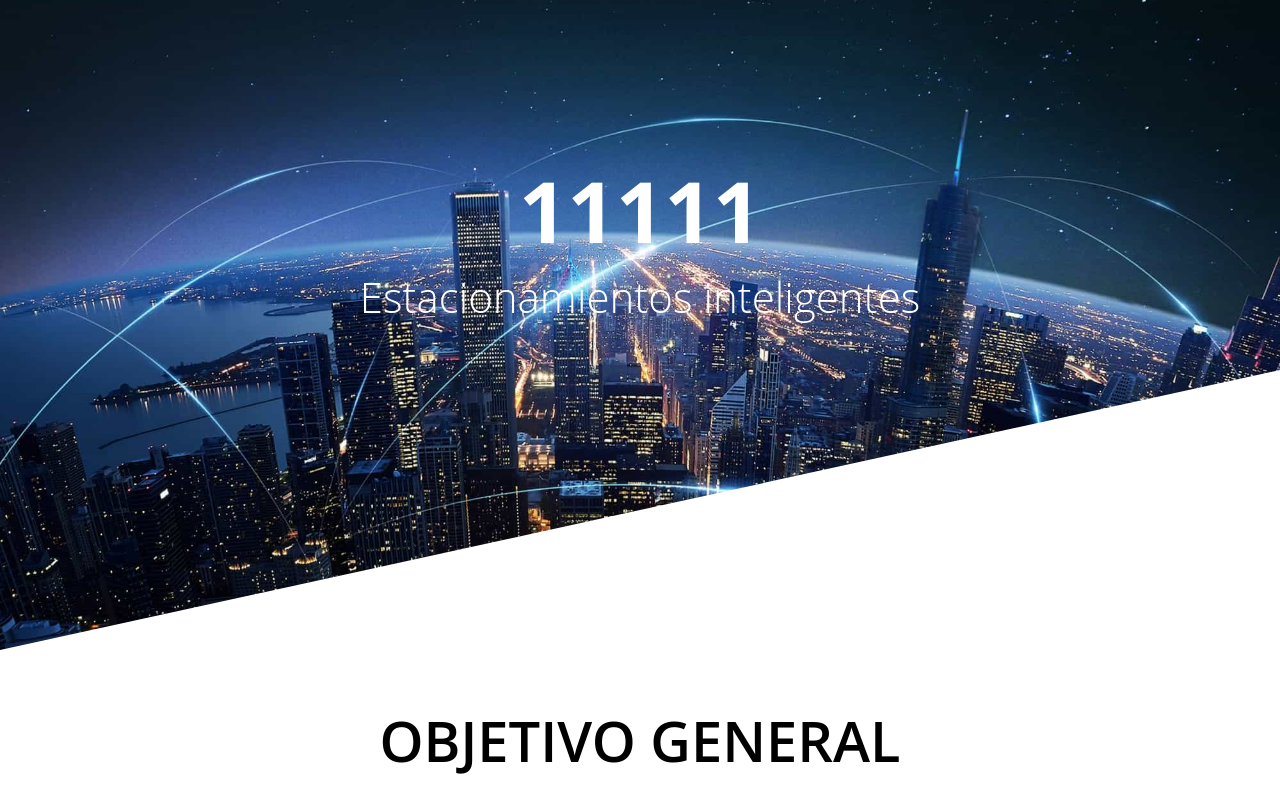
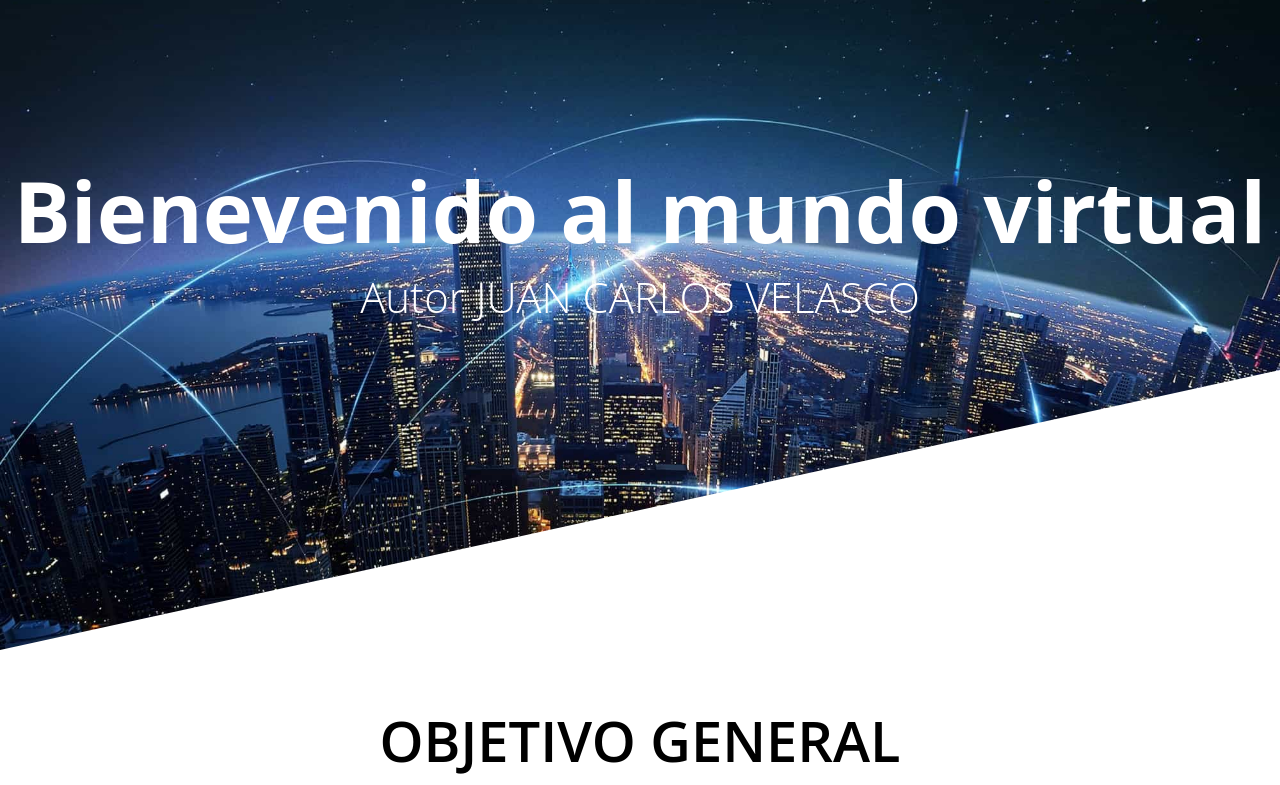
Before and after one commit to Juan336-ecu/lobo, a plain HTML site: page index.html in a window 1280 px wide. Shown: the top 785 px of the page. Drawn offline with Linux system fonts and the light colour scheme.

Commit message:
CAMBIO FINAL

```diff
--- a/index.html
+++ b/index.html
@@ -12,8 +12,8 @@
 <body>
     <header>
         <div class="textos">
-            <h1 class="titulo">11111</h1>
-            <h3 class="subtitulo">Estacionamientos inteligentes</h3>
+            <h1 class="titulo">Bienevenido al mundo virtual</h1>
+            <h3 class="subtitulo">Autor JUAN CARLOS VELASCO</h3>
 
         </div>
         <div class="sesgoabajo"></div>
```
